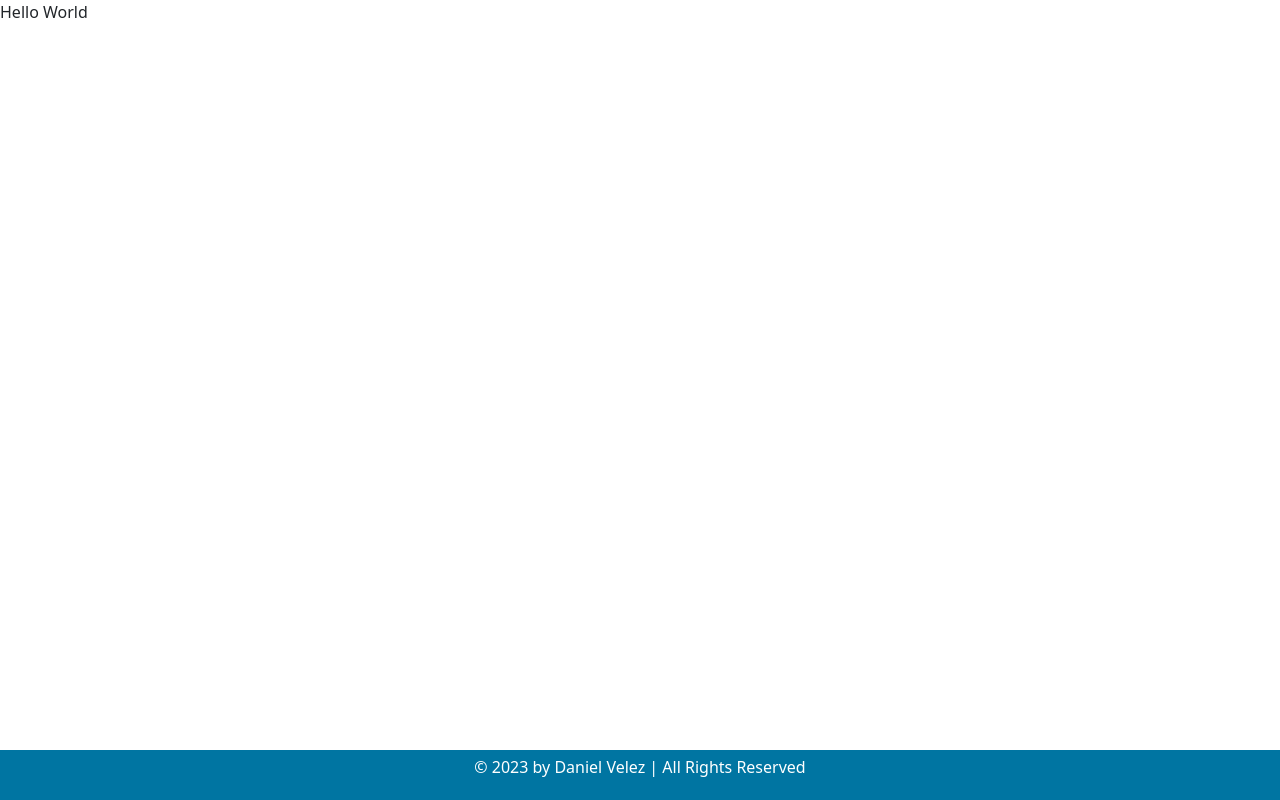
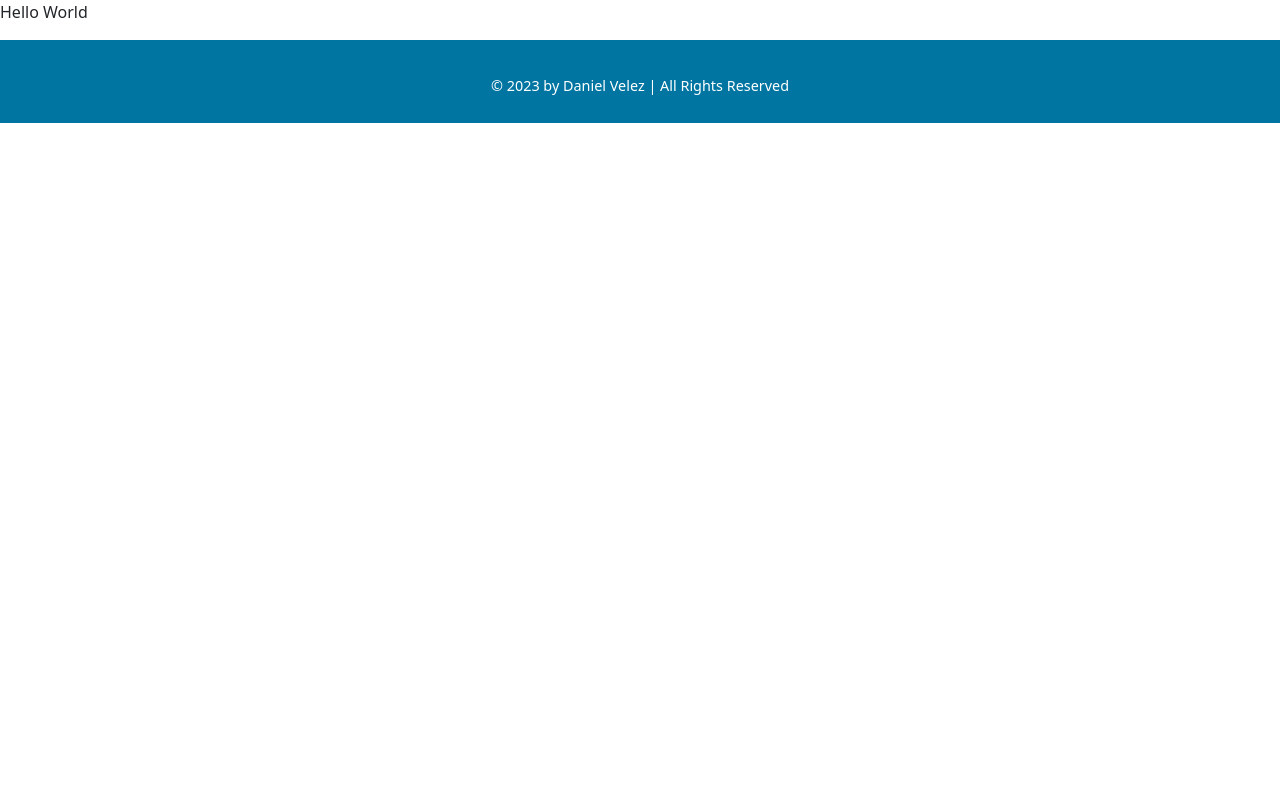
Before and after one commit to Daniel1000c/bmi-react-app, a React (Vite) app: page / in a window 1280 px wide. Built offline with nearby package versions, Linux system fonts and the light colour scheme.

Commit message:
add accordion formatting"

```diff
--- a/src/components/footer.css
+++ b/src/components/footer.css
@@ -1,13 +1,33 @@
 /************Footer Formatting************/
 footer {
-    display: flex;
-    justify-content: center;
-    align-items: center;
-    position: fixed;
-    bottom: 0;
-    width: 100%;
-    height: 50px;
+    text-align: center;
     background-color: #0075a2;
     color: white;
+    padding: 10px;
+}
+
+/*Format footer p tags*/
+footer p {
+    margin-top: 25px;
+    font-size: 0.9em;
+}
+
+/*Format Accordion  list items*/
+.accordion-body ul {
+    list-style-type: none;
+    text-align: left;
+}
+
+.accordion-body ul li {
+    margin: 10px 0;
+}
+
+/*Format accordion list a tags*/
+.accordion-body ul li a {
+    text-decoration: none;
+    color: black;
+    font-weight: bold;
+    font-family: Arial, sans-serif;
+    font-size: 1.6em;
 }
 /************End of Footer Formatting************/
```
